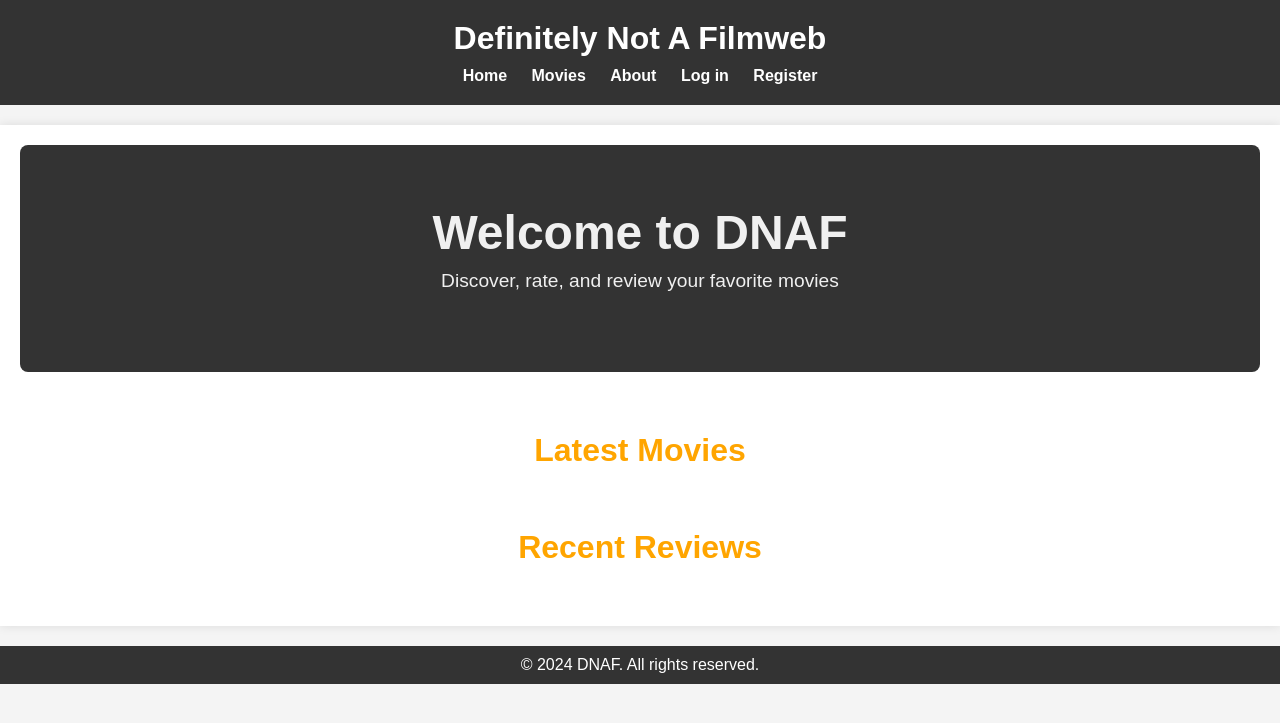
After one commit to Madejowski98/DEFINITELY_NOT_A_FILMWEB, a Django app: page /movies/home in a window 1280 px wide. The commit adds this page. Shown: the top 723 px of the page. Run offline with Django 5.2, Linux system fonts and the light colour scheme; data that the repository does not hold is empty.

Commit message:
updated base, added home.html, updated styles.css for home.html, added new urls.py for home.html, added views for home.html

```diff
--- a/config/settings.py
+++ b/config/settings.py
@@ -117,7 +117,8 @@ USE_TZ = True
 # Static files (CSS, JavaScript, Images)
 # https://docs.djangoproject.com/en/5.0/howto/static-files/
 
-STATIC_URL = 'static/'
+STATIC_URL = '/static/'
+
 
 # Default primary key field type
 # https://docs.djangoproject.com/en/5.0/ref/settings/#default-auto-field
--- a/movies_app/models.py
+++ b/movies_app/models.py
@@ -1,7 +1,6 @@
 from django.core.validators import MinValueValidator, MaxValueValidator
 from django.db import models
 from django.contrib.auth import get_user_model
-from django.utils import timezone
 
 User = get_user_model()
 
@@ -76,6 +75,7 @@ class Movie(models.Model):
     added_by = models.ForeignKey(User, on_delete=models.CASCADE)
     created_at = models.DateTimeField(auto_now_add=True)
     updated_at = models.DateTimeField(auto_now=True)
+
     # photo = models.ImageField(upload_to="media")
 
     def __str__(self):
--- a/movies_app/static/css/styles.css
+++ b/movies_app/static/css/styles.css
@@ -79,3 +79,124 @@ footer {
     padding: 10px 0;
     margin-top: 20px;
 }
+/*CSS FOR HOME*/
+.hero-section {
+    text-align: center;
+    padding: 60px 20px;
+    background: #333;
+    color: #f0f0f0;
+    border-radius: 8px;
+    margin-bottom: 40px;
+}
+
+.hero-section h1 {
+    font-size: 3em;
+    margin-bottom: 10px;
+}
+
+.hero-section p {
+    font-size: 1.2em;
+    margin-bottom: 20px;
+}
+
+.hero-section .cta-button {
+    display: inline-block;
+    padding: 10px 20px;
+    background-color: #1e90ff;
+    color: #fff;
+    border-radius: 5px;
+    transition: background-color 0.3s;
+}
+
+.hero-section .cta-button:hover {
+    background-color: #1c86ee;
+}
+
+/* Movies Section */
+.movies-section {
+    padding: 20px 0;
+}
+
+.movies-section h2 {
+    font-size: 2em;
+    color: #ffa500;
+    text-align: center;
+    margin-bottom: 20px;
+}
+
+.movies-grid {
+    display: flex;
+    flex-wrap: wrap;
+    gap: 20px;
+    justify-content: center;
+}
+
+.movie-card {
+    background: #444;
+    border-radius: 8px;
+    overflow: hidden;
+    text-align: center;
+    width: 200px;
+    padding: 15px;
+    transition: transform 0.3s;
+}
+
+.movie-card img {
+    width: 100%;
+    border-bottom: 2px solid #333;
+}
+
+.movie-card h3 {
+    margin: 15px 0 5px;
+    color: #f0f0f0;
+}
+
+.movie-card p {
+    color: #bbb;
+    margin-bottom: 15px;
+}
+
+.movie-card a {
+    display: inline-block;
+    padding: 10px 15px;
+    background-color: #ff6347;
+    color: #fff;
+    border-radius: 5px;
+    transition: background-color 0.3s;
+}
+
+.movie-card a:hover {
+    background-color: #ff4500;
+}
+
+.movie-card:hover {
+    transform: scale(1.05);
+}
+
+/* Reviews Section */
+.reviews-section {
+    padding: 20px 0;
+}
+
+.reviews-section h2 {
+    font-size: 2em;
+    color: #ffa500;
+    text-align: center;
+    margin-bottom: 20px;
+}
+
+.reviews-section ul {
+    list-style: none;
+    padding: 0;
+    max-width: 800px;
+    margin: 0 auto;
+}
+
+.reviews-section ul li {
+    background: #333;
+    padding: 15px;
+    margin: 10px 0;
+    border-radius: 8px;
+    color: #f0f0f0;
+    border: 1px solid #444;
+}
--- a/movies_app/templates/movies_app/base.html
+++ b/movies_app/templates/movies_app/base.html
@@ -12,7 +12,7 @@
             <h1>Definitely Not A Filmweb</h1>
             <nav>
                 <ul>
-                    <li><a href="#">Home</a></li>
+                    <li><a href="{% url 'home' %}">Home</a></li>
                     <li><a href="{% url 'movie_list' %}">Movies</a></li>
                     <li><a href="#">About</a></li>
                     {% if user.is_authenticated %}
--- /dev/null
+++ b/movies_app/templates/movies_app/home.html
@@ -0,0 +1,36 @@
+{% extends 'movies_app/base.html' %}
+
+{% block title %}Home{% endblock %}
+
+{% block body %}
+<div class="hero-section">
+    <h1>Welcome to DNAF</h1>
+    <p>Discover, rate, and review your favorite movies</p>
+</div>
+
+<div class="movies-section">
+    <h2>Latest Movies</h2>
+    <div class="movies-grid">
+        {% for movie in latest_movies %}
+            <div class="movie-card">
+                <img src="{{ movie.poster_url }}" alt="{{ movie.title }} poster">
+                <h3>{{ movie.title }}</h3>
+                <p>{{ movie.release_year }}</p>
+                <a href="{% url 'movie_detail' movie.id %}" class="btn">View Details</a>
+            </div>
+        {% endfor %}
+    </div>
+</div>
+
+<div class="reviews-section">
+    <h2>Recent Reviews</h2>
+    <ul>
+        {% for review in recent_reviews %}
+            <li>
+                <strong>{{ review.user.username }}</strong> reviewed <em>{{ review.movie.title }}</em>:
+                "{{ review.review }}" ({{ review.rating }}/10)
+            </li>
+        {% endfor %}
+    </ul>
+</div>
+{% endblock %}
--- a/movies_app/urls.py
+++ b/movies_app/urls.py
@@ -14,4 +14,5 @@ urlpatterns = [
     path('add_article', views.add_article, name='add_article'),
     path('genres/', views.genre_list, name='genre_list'),
     path('add_genre', views.add_genre, name='add_genre'),
+    path('home', views.home, name='home'),
 ]
--- a/movies_app/views.py
+++ b/movies_app/views.py
@@ -51,6 +51,7 @@ def add_genre(request):
         form = GenreForm()
     return render(request, 'movies_app/add_genre.html', {'form': form})
 
+
 ##list of articles view
 def article_list(request):
     articles = Article.objects.all()
@@ -77,6 +78,7 @@ def add_article(request):
         form = ArticleForm()
     return render(request, 'movies_app/add_article.html', {'form': form})
 
+
 #adding a new review
 @login_required
 def add_review(request, movie_id):
@@ -92,3 +94,14 @@ def add_review(request, movie_id):
     else:
         form = ReviewForm()
     return render(request, 'movies_app/add_review.html', {'form': form, 'movie': movie})
+
+
+##home view
+def home(request):
+    latest_movies = Movie.objects.order_by('-release_year')[:5]
+    recent_reviews = Review.objects.order_by('-created_at')[:5]
+    context = {
+        'latest_movies': latest_movies,
+        'recent_reviews': recent_reviews,
+    }
+    return render(request, 'movies_app/home.html', context)
```
